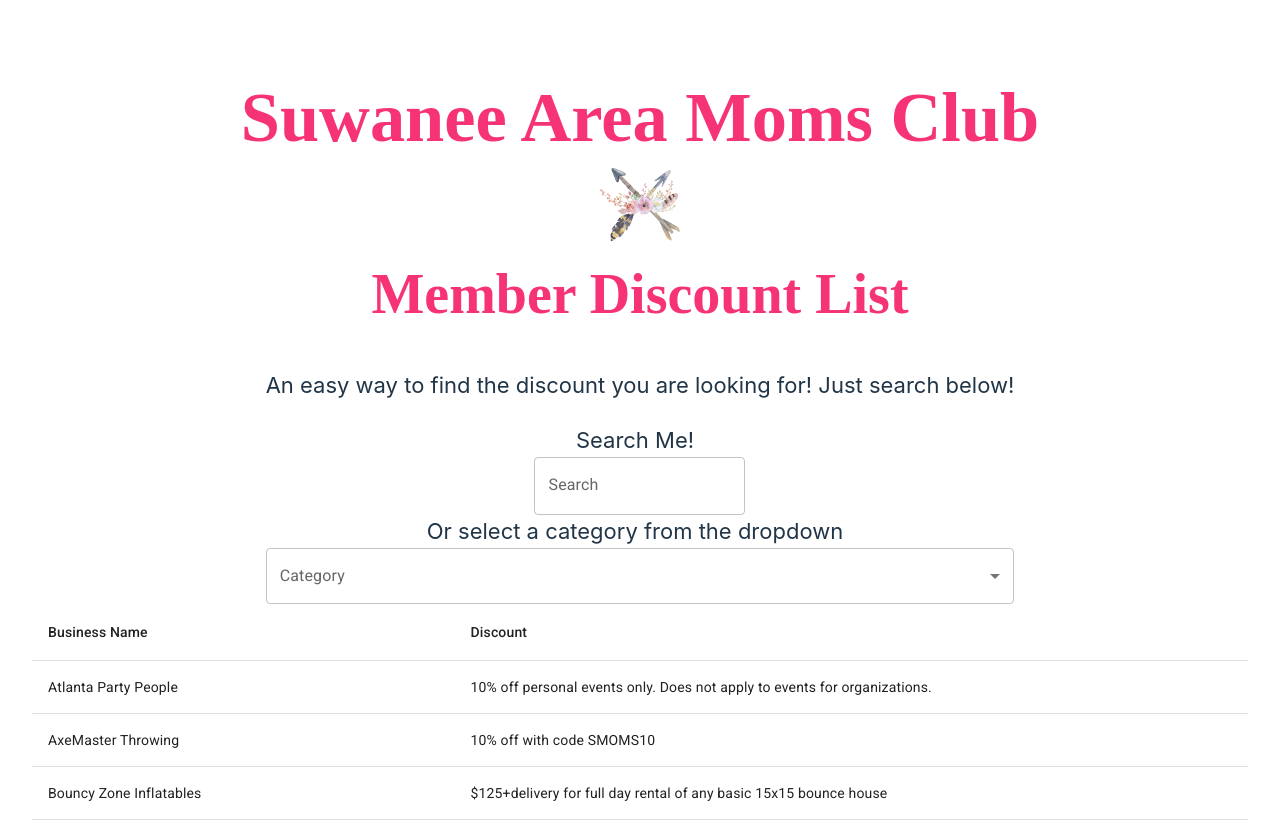
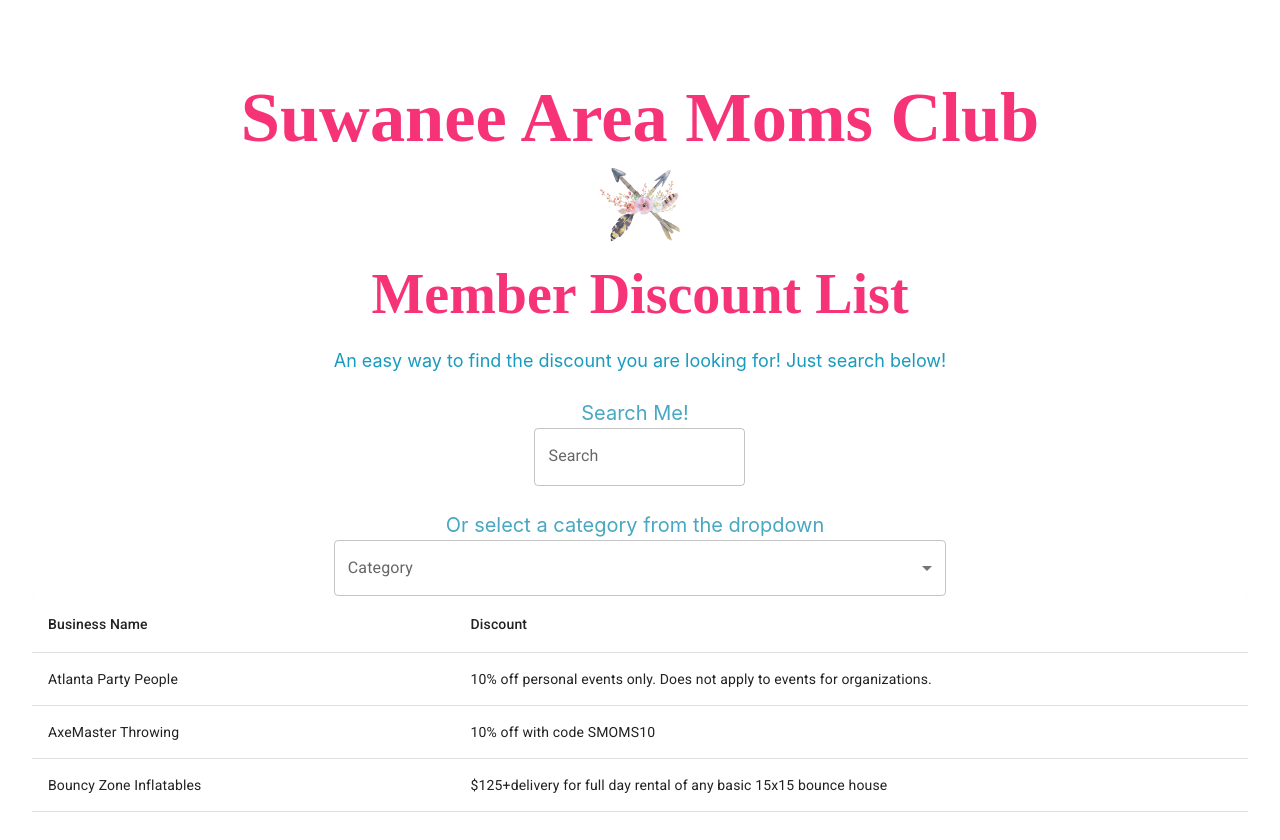
Before and after one commit to stellarbelle/moms-club-discounts, a React (Vite) app: page / in a window 1280 px wide. Shown: the top 840 px of the page. Built offline with nearby package versions, Linux system fonts and the light colour scheme; a web font is replaced by a local one.

Commit message:
added some css

```diff
--- a/src/App.css
+++ b/src/App.css
@@ -57,11 +57,13 @@
   display: flex;
 }
 .search-text {
+  margin-top: 1.5rem;
   margin-right: 10px;
-  font-size: 22px;
+  font-size: 20px;
   display: flex;
   align-items: center;
   justify-content: center;
+  color: #48a7c1;
 }
 #search-box {
   height: 25px;
@@ -105,3 +107,9 @@ img {
   height: 100%;
   width: 100%;
 }
+
+.subheading {
+  margin-top: 0;
+  font-size: 18px;
+  color: #199bbe;
+}
--- a/src/App.tsx
+++ b/src/App.tsx
@@ -72,6 +72,9 @@ function App() {
           </TableHead>
           <TableBody>
             {filteredList.map((item: Item) => {
+              if (categoryList.indexOf(item.category) === -1) {
+                categoryList.push(item.category);
+              }
               return (
                 <TableRow key={item.name}>
                   <TableCell>{item.name}</TableCell>
```
